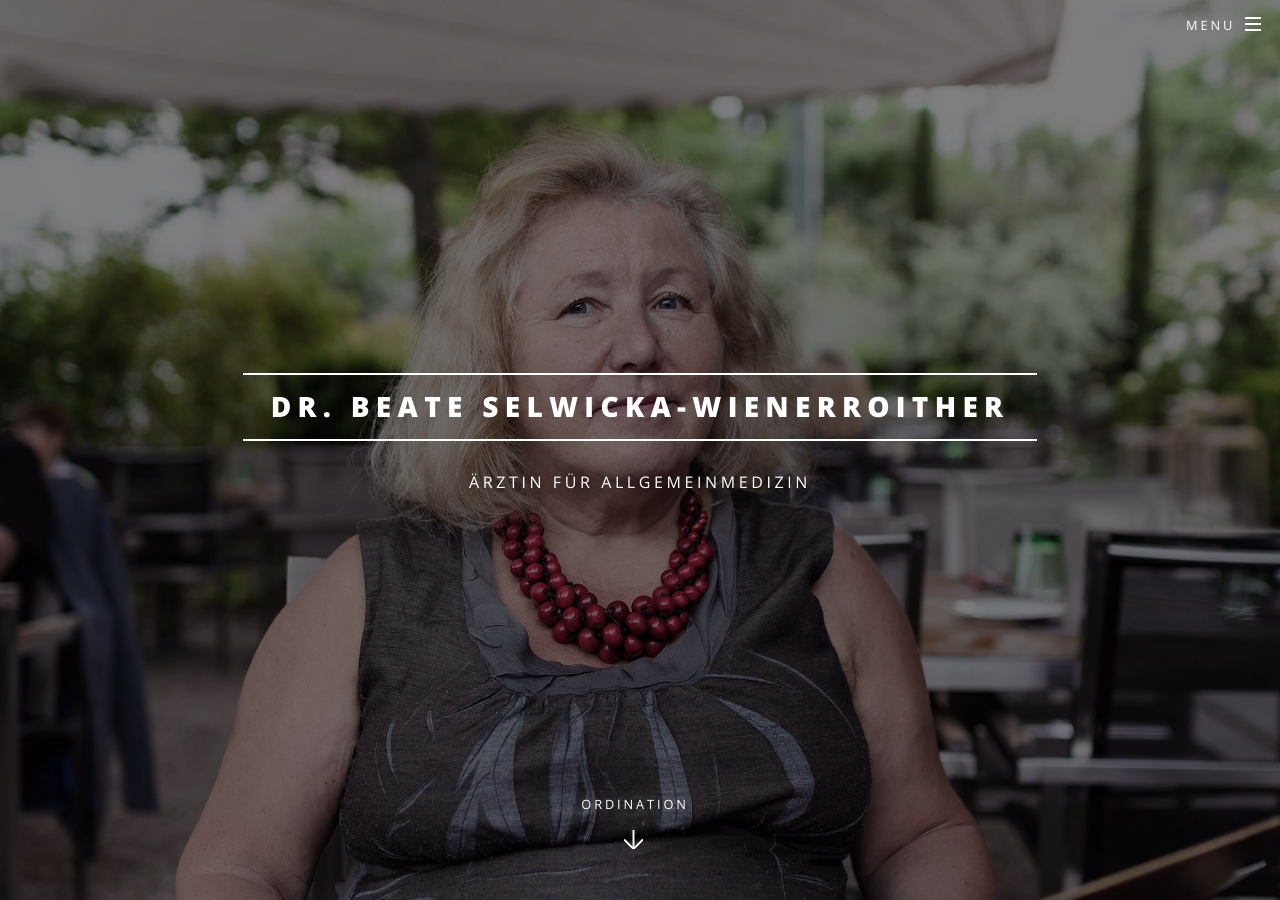
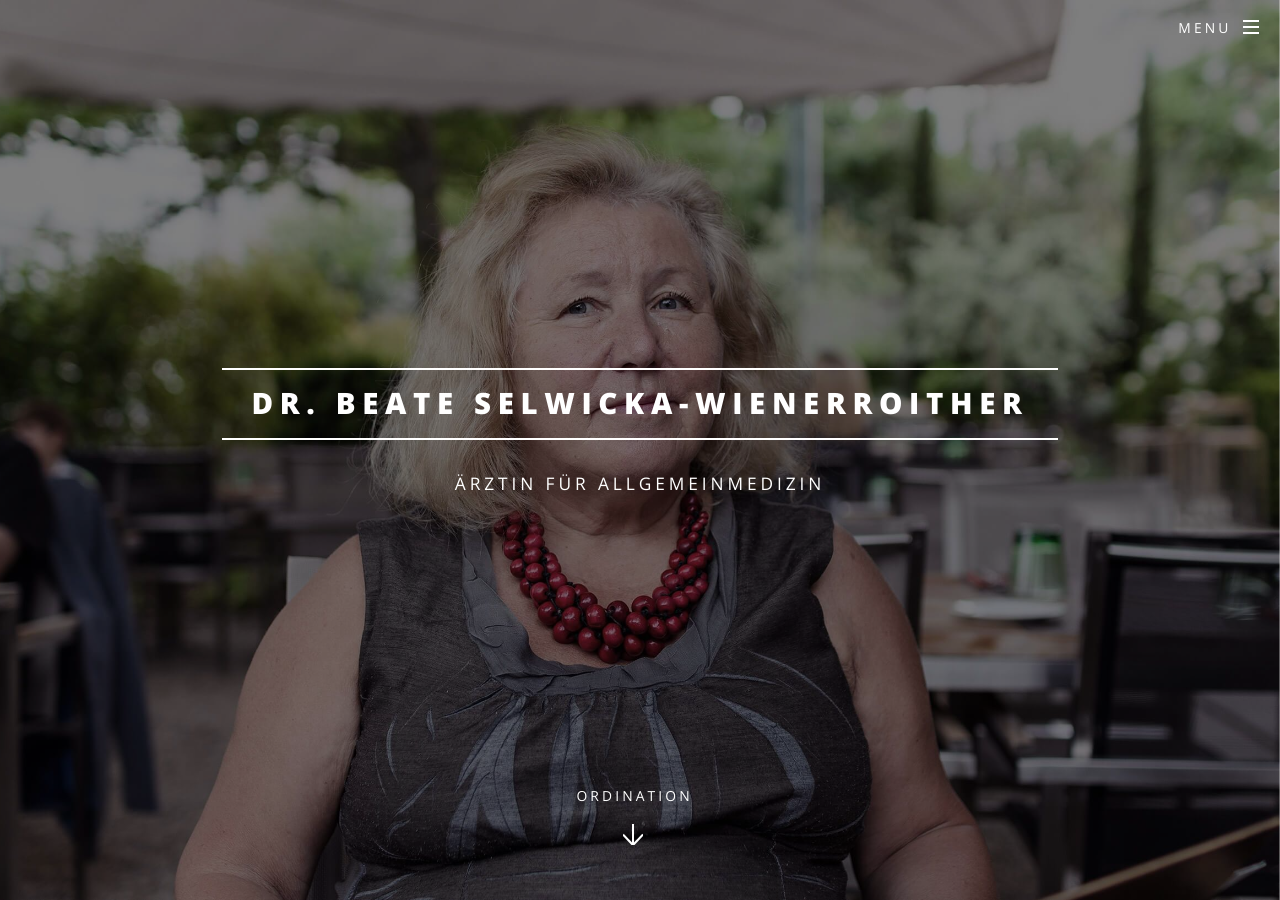
Before and after one commit to patrickfav/website-dr-sel, a Jekyll site: the page built from page_index.html, in a window 1280 px wide and 900 px high. Built offline with Jekyll 4.4.1, drawn with Linux system fonts in a browser that asks for light colours.

Commit message:
Increase font sizes

```diff
--- a/css/main.scss
+++ b/css/main.scss
@@ -57,21 +57,21 @@ $baseurl: '#{$site_baseurl}/images';
 	body, input, select, textarea {
 		color: _palette(fg);
 		font-family: _font(family);
-		font-size: 15pt;
+		font-size: 16pt;
 		font-weight: _font(weight);
 		letter-spacing: _size(letter-spacing);
 		line-height: 1.65em;
 
 		@include breakpoint(xlarge) {
+			font-size: 14pt;
+		}
+
+		@include breakpoint(large) {
 			font-size: 13pt;
 		}
 
-		@include breakpoint(large) {
+		@include breakpoint(small) {
 			font-size: 12pt;
-		}
-
-		@include breakpoint(small) {
-			font-size: 11pt;
 			letter-spacing: _size(letter-spacing) * 0.5;
 		}
 	}
@@ -1570,7 +1570,7 @@ $baseurl: '#{$site_baseurl}/images';
 			@include vendor('transform', 'scale(1)');
 			@include vendor('transition', ('transform 0.5s ease', 'opacity 0.5s ease'));
 			display: inline-block;
-			font-size: 1.75em;
+			font-size: 1.7em;
 			opacity: 1;
 			padding: 0.35em 1em;
 			position: relative;
@@ -1669,7 +1669,7 @@ $baseurl: '#{$site_baseurl}/images';
 			min-height: 0;
 
 			h2 {
-				font-size: 1.25em;
+				font-size: 1.2em;
 			}
 
 			br {
```
